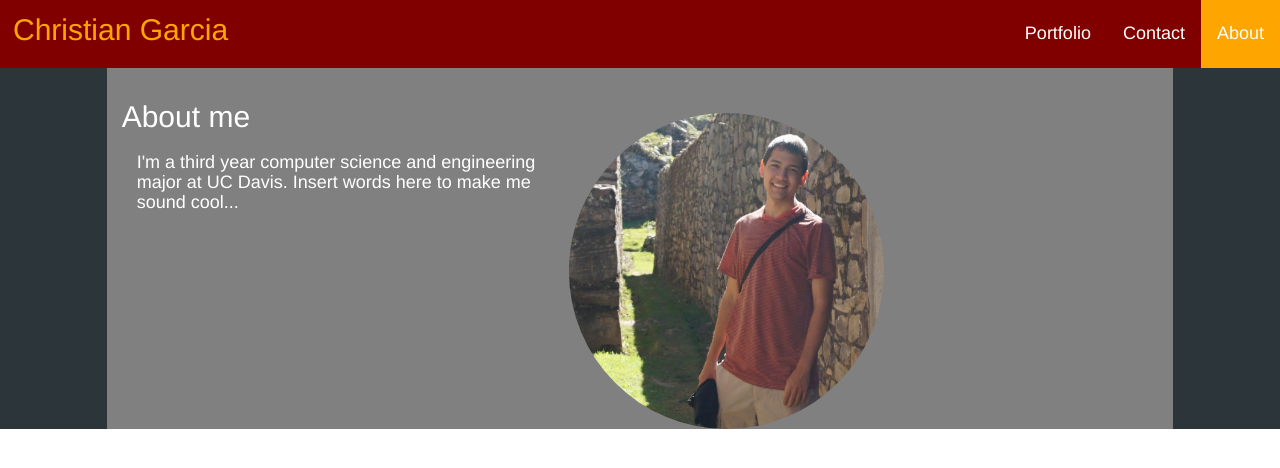
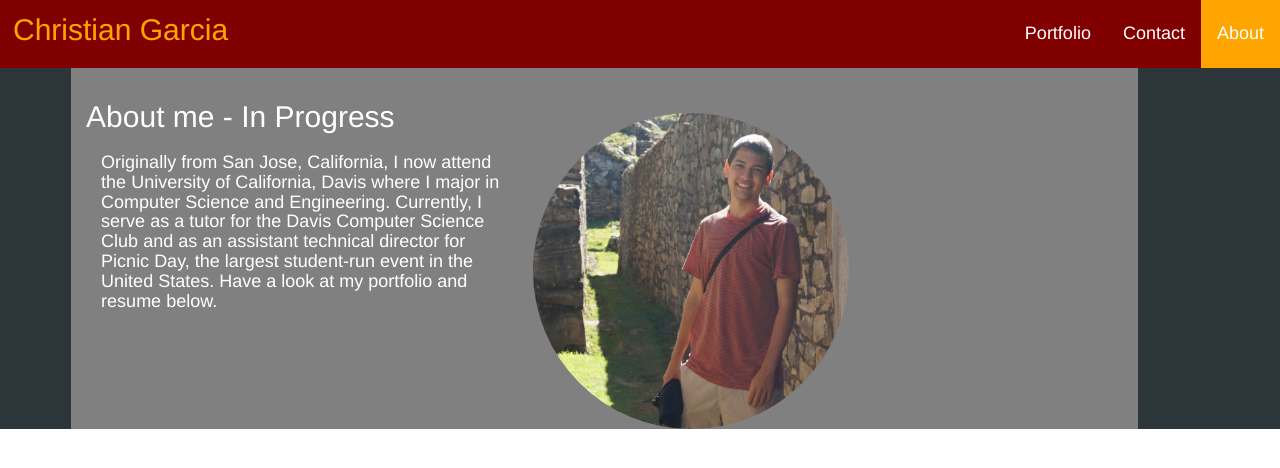
Before and after one commit to KitanGarcia/KitanGarcia.github.io, a Jekyll site: the page index.html, which Jekyll copies as it is, in a window 1280 px wide. Shown: the top 468 px of the page. Built offline with Jekyll 4.4.1, drawn with Linux system fonts in a browser that asks for light colours.

Commit message:
Update index.html

```diff
--- a/index.html
+++ b/index.html
@@ -23,11 +23,18 @@
         <div class = "about col-md-10 col-xs-10">
           <br></br>
           <br></br>
-          <h2 class = "abouttext">About me</h2>
-          <h4 class = "abouttext col-md-5 col-xs-5"> I'm a third year computer science and engineering major at UC Davis. Insert words here to make me sound cool...</h4>
-          <img class = "img-responsive col-md-4 col-xs-5 imgme" src = "/images/aboutme.JPG">
+            <h2 class = "abouttext">About me - In Progress</h2>
+          <h4 class = "abouttext col-md-5 col-xs-5"> Originally from San Jose, California, I now attend the University of
+            California, Davis where I major in Computer Science and Engineering. Currently, I serve as a tutor for the Davis
+            Computer Science Club and as an assistant technical director for Picnic Day, the largest student-run event in the
+            United States. Have a look at my portfolio and resume below.</h4>
+          <img class = "img-responsive col-md-4 col-xs-4 imgme" src = "images/aboutme.JPG">
+          <br></br>
           <br></br>
         </div>
+        <div class = "right col-md-1 col-xs-1"></div>
+
+
 <!--        <div class = "row">
           <h4>Portfolio</h4>
           <p>Some text some text some text some text..</p>
```
